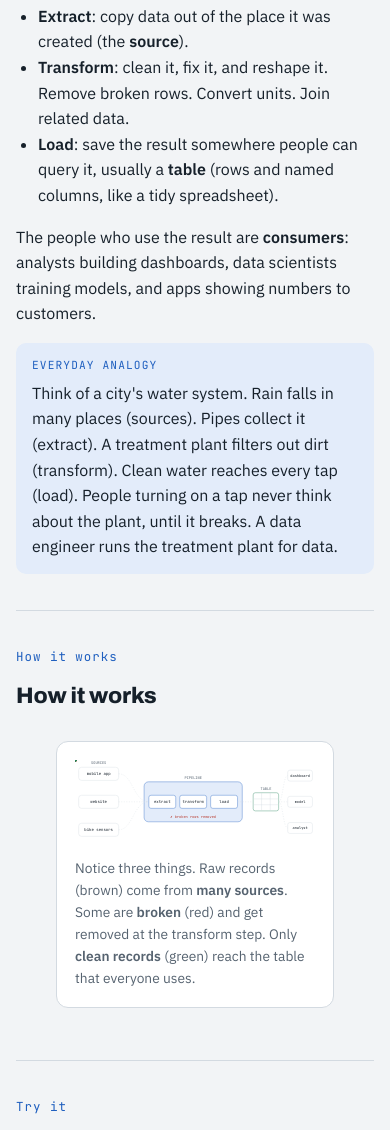
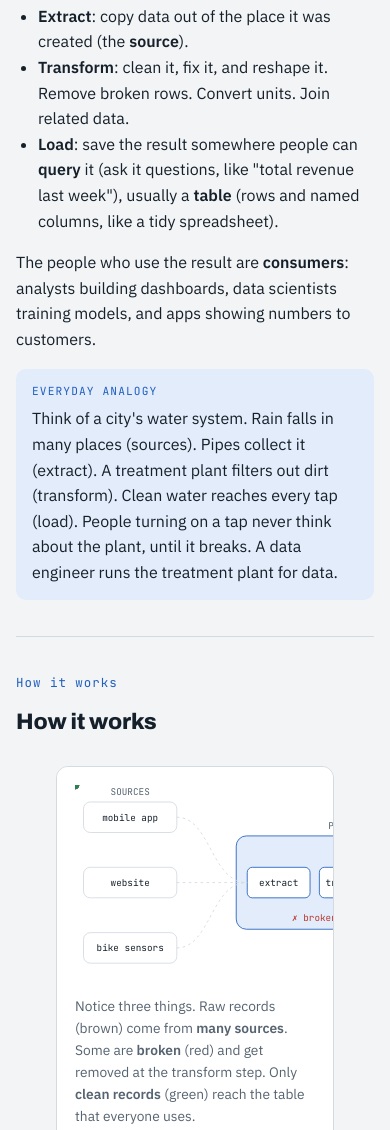
Before and after one commit to asimmirza12/Databricks-Certified-Data-Engineer-Professional, a plain HTML site: page modules/00-foundations/01-what-is-data-engineering.html in a window 390 px wide. Shown: the part 1820-2950 px from the top of the page. Drawn offline with Linux system fonts and the light colour scheme.

Commit message:
Reorder module 01 so streaming basics come first, readable diagrams on phones, define SQL and query, reword objectives
Co-Authored-By: Claude Opus 5.5 <noreply@anthropic.com>

```diff
--- a/assets/course.css
+++ b/assets/course.css
@@ -81,8 +81,9 @@ section>*{min-width:0}
 .prereq{display:flex;flex-wrap:wrap;gap:8px;list-style:none;padding:0}
 
 /* ---------- blocks ---------- */
-.stage{background:var(--surface);border:1px solid var(--line);border-radius:12px;padding:18px;display:grid;gap:14px}
-.stage svg{width:100%;height:auto;display:block}
+.stage{background:var(--surface);border:1px solid var(--line);border-radius:12px;padding:18px;display:grid;grid-template-columns:minmax(0,1fr);gap:14px;overflow-x:auto}
+/* diagrams keep a readable size on phones: below 560px wide they scroll sideways inside the stage */
+.stage svg{width:100%;min-width:560px;height:auto;display:block}
 .cap{font-size:.86rem;color:var(--muted)}
 .note{border-left:3px solid var(--accent);padding:4px 0 4px 12px;font-size:.95rem}
 .note.trap{border-left-color:var(--warn)}
--- a/assets/course.js
+++ b/assets/course.js
@@ -42,17 +42,17 @@
       ['10', 'streaming-tables-vs-materialized-views', 'Streaming tables vs materialized views'],
       ['11', 'auto-cdc-scd-type-1', 'AUTO CDC and SCD Type 1'],
       ['12', 'auto-cdc-scd-type-2', 'AUTO CDC and SCD Type 2'],
-      ['13', 'structured-streaming-vs-declarative-pipelines', 'Structured Streaming vs Spark Declarative Pipelines'],
-      ['14', 'lakeflow-jobs-ui', 'Lakeflow Jobs in the UI'],
-      ['15', 'lakeflow-jobs-api-cli', 'Automating jobs with the API and CLI'],
-      ['16', 'jobs-control-flow', 'Job control flow: If/else and For each'],
-      ['17', 'serverless-environments', 'Serverless compute: environments and performance mode'],
-      ['18', 'compute-configuration', 'Choosing compute: high memory, retries and auto-optimization'],
-      ['19', 'unit-testing-dataframes', 'Unit tests with assertDataFrameEqual and assertSchemaEqual'],
-      ['20', 'integration-testing', 'Integration tests and testable transforms'],
-      ['21', 'checkpoints-exactly-once', 'Checkpoints and exactly-once recovery'],
-      ['22', 'output-modes-watermarks', 'Output modes and watermarks'],
-      ['23', 'stateful-streaming-foreachbatch', 'Stateful streaming and foreachBatch']
+      ['13', 'checkpoints-exactly-once', 'Checkpoints and exactly-once recovery'],
+      ['14', 'output-modes-watermarks', 'Output modes and watermarks'],
+      ['15', 'stateful-streaming-foreachbatch', 'Stateful streaming and foreachBatch'],
+      ['16', 'structured-streaming-vs-declarative-pipelines', 'Structured Streaming vs Spark Declarative Pipelines'],
+      ['17', 'lakeflow-jobs-ui', 'Lakeflow Jobs in the UI'],
+      ['18', 'lakeflow-jobs-api-cli', 'Automating jobs with the API and CLI'],
+      ['19', 'jobs-control-flow', 'Job control flow: If/else and For each'],
+      ['20', 'serverless-environments', 'Serverless compute: environments and performance mode'],
+      ['21', 'compute-configuration', 'Choosing compute: high memory, retries and auto-optimization'],
+      ['22', 'unit-testing-dataframes', 'Unit tests with assertDataFrameEqual and assertSchemaEqual'],
+      ['23', 'integration-testing', 'Integration tests and testable transforms']
     ]},
     { id: '02', slug: '02-data-ingestion', title: 'Data Ingestion and Acquisition', weight: '12%', lessons: [
       ['01', 'ingesting-file-formats', 'Reading every format: Delta, Parquet, JSON, Iceberg, CSV, binary'],
--- a/modules/00-foundations/01-what-is-data-engineering.html
+++ b/modules/00-foundations/01-what-is-data-engineering.html
@@ -46,7 +46,7 @@
   <ul>
     <li><b>Extract</b>: copy data out of the place it was created (the <span class="def">source</span>).</li>
     <li><b>Transform</b>: clean it, fix it, and reshape it. Remove broken rows. Convert units. Join related data.</li>
-    <li><b>Load</b>: save the result somewhere people can query it, usually a <span class="def">table</span> (rows and named columns, like a tidy spreadsheet).</li>
+    <li><b>Load</b>: save the result somewhere people can <span class="def">query</span> it (ask it questions, like "total revenue last week"), usually a <span class="def">table</span> (rows and named columns, like a tidy spreadsheet).</li>
   </ul>
   <p>The people who use the result are <span class="def">consumers</span>: analysts building dashboards, data scientists training models, and apps showing numbers to customers.</p>
   <div class="analogy">
@@ -67,23 +67,23 @@
           <rect x="10" y="20" width="110" height="36" rx="8"/><rect x="10" y="97" width="110" height="36" rx="8"/><rect x="10" y="174" width="110" height="36" rx="8"/>
         </g>
         <text x="65" y="42" text-anchor="middle">mobile app</text><text x="65" y="119" text-anchor="middle">website</text><text x="65" y="196" text-anchor="middle">bike sensors</text>
-        <text x="65" y="12" text-anchor="middle" fill="var(--muted)" font-size="10">SOURCES</text>
+        <text x="65" y="12" text-anchor="middle" fill="var(--muted)" font-size="11">SOURCES</text>
         <!-- pipeline -->
         <rect x="190" y="60" width="270" height="110" rx="12" fill="var(--accent-soft)" stroke="var(--accent)"/>
-        <text x="325" y="52" text-anchor="middle" fill="var(--muted)" font-size="10">PIPELINE</text>
+        <text x="325" y="52" text-anchor="middle" fill="var(--muted)" font-size="11">PIPELINE</text>
         <g fill="var(--surface)" stroke="var(--accent)">
           <rect x="203" y="97" width="74" height="36" rx="6"/><rect x="288" y="97" width="74" height="36" rx="6"/><rect x="373" y="97" width="74" height="36" rx="6"/>
         </g>
         <text x="240" y="119" text-anchor="middle">extract</text><text x="325" y="119" text-anchor="middle">transform</text><text x="410" y="119" text-anchor="middle">load</text>
-        <text x="325" y="160" text-anchor="middle" fill="var(--warn)" font-size="10">✗ broken rows removed</text>
+        <text x="325" y="160" text-anchor="middle" fill="var(--warn)" font-size="11">✗ broken rows removed</text>
         <!-- table + consumers -->
         <rect x="490" y="90" width="70" height="50" rx="6" fill="var(--surface)" stroke="var(--ok)"/>
         <path d="M490 107h70M490 123h70M513 90v50M537 90v50" stroke="var(--line)"/>
-        <text x="525" y="82" text-anchor="middle" fill="var(--muted)" font-size="10">TABLE</text>
+        <text x="525" y="82" text-anchor="middle" fill="var(--muted)" font-size="11">TABLE</text>
         <g fill="var(--surface)" stroke="var(--line)">
           <rect x="585" y="28" width="68" height="30" rx="6"/><rect x="585" y="100" width="68" height="30" rx="6"/><rect x="585" y="172" width="68" height="30" rx="6"/>
         </g>
-        <text x="619" y="47" text-anchor="middle" font-size="10">dashboard</text><text x="619" y="119" text-anchor="middle" font-size="10">model</text><text x="619" y="191" text-anchor="middle" font-size="10">analyst</text>
+        <text x="619" y="47" text-anchor="middle" font-size="11">dashboard</text><text x="619" y="119" text-anchor="middle" font-size="11">model</text><text x="619" y="191" text-anchor="middle" font-size="11">analyst</text>
         <!-- paths -->
         <g fill="none" stroke="var(--line)" stroke-dasharray="3 4">
           <path id="p1" d="M120 38 C160 38 160 115 203 115"/><path id="p2" d="M120 115 H203"/><path id="p3" d="M120 192 C160 192 160 115 203 115"/>
@@ -144,7 +144,7 @@ clean = (raw
 
 <span class="c-c"># LOAD: save the result as a table anyone with access can query</span>
 clean.write.mode(<span class="c-s">"overwrite"</span>).saveAsTable(<span class="c-s">"bike_shop.silver.rides"</span>)</code></pre>
-  <p>And the same idea in SQL. <code>read_files</code> reads files straight from storage:</p>
+  <p>And the same idea in <span class="def">SQL</span> (Structured Query Language, the standard language for asking tables questions). <code>read_files</code> reads files straight from storage:</p>
 <pre><code><span class="c-c">-- Extract + transform + load in one statement</span>
 <span class="c-k">CREATE OR REPLACE TABLE</span> bike_shop.silver.rides <span class="c-k">AS</span>
 <span class="c-k">SELECT</span> ride_id, bike_id, started_at,
@@ -254,7 +254,9 @@ clean.write.mode(<span class="c-s">"overwrite"</span>).saveAsTable(<span class="
     <a class="chip" href="../../glossary.html#etl">ETL</a>
     <a class="chip" href="../../glossary.html#idempotent">idempotent</a>
     <a class="chip" href="../../glossary.html#pyspark">PySpark</a>
+    <a class="chip" href="../../glossary.html#query">query</a>
     <a class="chip" href="../../glossary.html#source">source</a>
+    <a class="chip" href="../../glossary.html#sql">SQL</a>
     <a class="chip" href="../../glossary.html#table">table</a>
   </p>
   <h3>Official docs</h3>
```
Also changed, not shown: glossary.html (+4 -0 lines), 2 other files.
